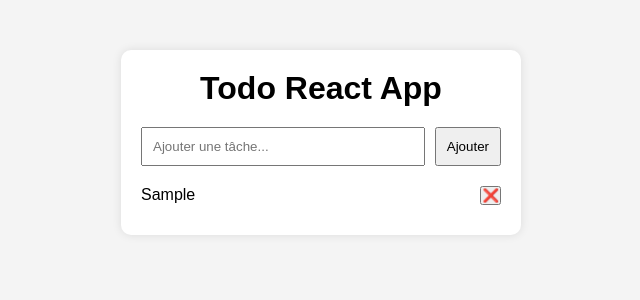
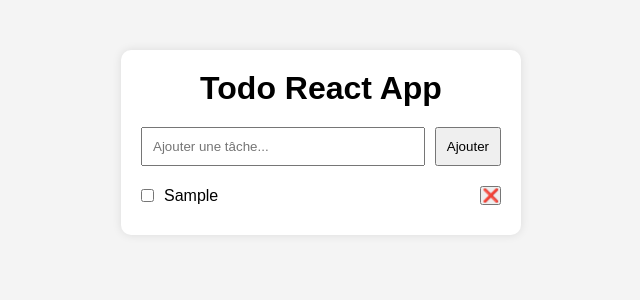
Before and after one commit to MHD-Lamine/todo-react, a React (Vite) app: page / in a window 1280 px wide. Both pictures are taken after typing "Sample" into the empty fields and a click on the button "Ajouter". Shown: the top 300 px of the page, without its empty margins (319-959 px from the left). Built offline with nearby package versions, Linux system fonts and the light colour scheme.

Commit message:
Add task completion toggle feature

```diff
--- a/package.json
+++ b/package.json
@@ -10,6 +10,7 @@
     "preview": "vite preview"
   },
   "dependencies": {
+    "prop-types": "^15.8.1",
     "react": "^19.2.5",
     "react-dom": "^19.2.5"
   },
--- a/src/App.jsx
+++ b/src/App.jsx
@@ -29,13 +29,28 @@ function App() {
     setTasks(updatedTasks);
   };
 
+  const toggleTask = (id) => {
+    const updatedTasks = tasks.map((task) => {
+      if (task.id === id) {
+        return {
+          ...task,
+          done: !task.done,
+        };
+      }
+
+      return task;
+    });
+
+    setTasks(updatedTasks);
+  };
+
   return (
     <div className="app">
       <Header />
 
       <TodoInput input={input} setInput={setInput} addTask={addTask} />
 
-      <TodoList tasks={tasks} deleteTask={deleteTask} />
+      <TodoList tasks={tasks} deleteTask={deleteTask} toggleTask={toggleTask} />
     </div>
   );
 }
--- a/src/components/TodoItem.jsx
+++ b/src/components/TodoItem.jsx
@@ -1,25 +1,39 @@
-function TodoItem({
-  task,
-  deleteTask
-}) {
+import PropTypes from "prop-types";
 
+function TodoItem({ task, deleteTask, toggleTask }) {
   return (
     <li>
+      <div className="task-content">
+        <input
+          type="checkbox"
+          checked={task.done}
+          onChange={() => toggleTask(task.id)}
+        />
+        <span className={task.done ? "done" : ""}>
+          {task.text}
+        </span>
+      </div>
 
-      <span>
-        {task.text}
-      </span>
-
-      <button
-        onClick={() =>
-          deleteTask(task.id)
-        }
-      >
-        ❌
-      </button>
-
+      <button onClick={() => deleteTask(task.id)}>❌</button>
     </li>
   );
 }
 
 export default TodoItem;
+
+TodoItem.propTypes = {
+
+  task: PropTypes.shape({
+
+    id: PropTypes.number.isRequired,
+
+    text: PropTypes.string.isRequired,
+
+    done: PropTypes.bool.isRequired
+
+  }).isRequired,
+
+  deleteTask: PropTypes.func.isRequired,
+
+  toggleTask: PropTypes.func.isRequired
+};
--- a/src/components/TodoList.jsx
+++ b/src/components/TodoList.jsx
@@ -1,13 +1,40 @@
 import TodoItem from "./TodoItem";
+import PropTypes from "prop-types";
 
-function TodoList({ tasks, deleteTask }) {
+function TodoList({ tasks, deleteTask, toggleTask }) {
   return (
     <ul>
       {tasks.map((task) => (
-        <TodoItem key={task.id} task={task} deleteTask={deleteTask} />
+        <TodoItem
+          key={task.id}
+          task={task}
+          deleteTask={deleteTask}
+          toggleTask={toggleTask}
+        />
       ))}
     </ul>
   );
 }
 
 export default TodoList;
+
+TodoList.propTypes = {
+
+  tasks: PropTypes.arrayOf(
+
+    PropTypes.shape({
+
+      id: PropTypes.number.isRequired,
+
+      text: PropTypes.string.isRequired,
+
+      done: PropTypes.bool.isRequired
+
+    })
+
+  ).isRequired,
+
+  deleteTask: PropTypes.func.isRequired,
+
+  toggleTask: PropTypes.func.isRequired
+};
--- a/src/index.css
+++ b/src/index.css
@@ -58,3 +58,21 @@ li {
 
   margin-bottom: 10px;
 }
+
+.task-content {
+  display: flex;
+
+  align-items: center;
+
+  gap: 10px;
+}
+
+.done {
+  text-decoration: line-through;
+
+  opacity: 0.5;
+}
+
+input[type="checkbox"] {
+  cursor: pointer;
+}
```
Also changed, not shown: src/components/TodoInput.jsx (+12 -0 lines), 1 other file (tests, documents, lock files or other folders).
